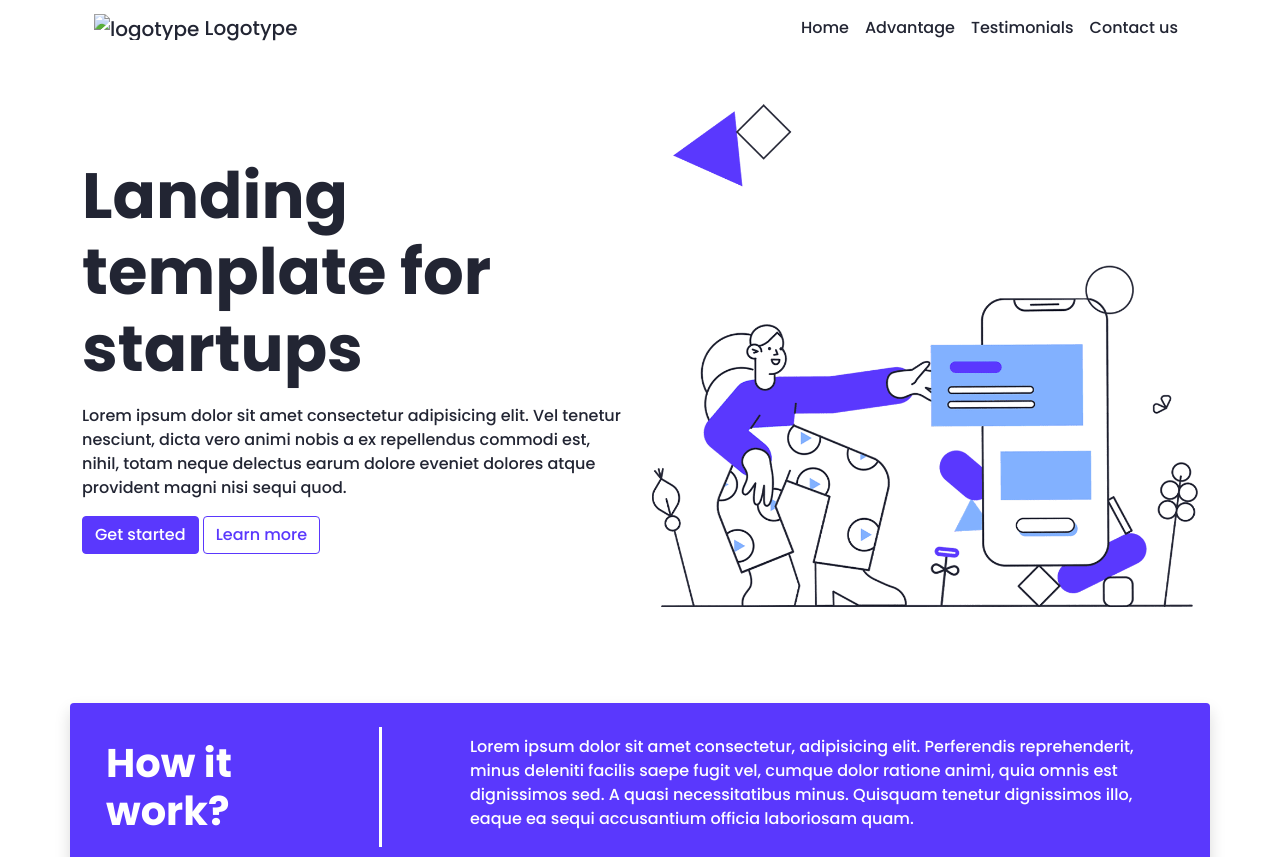
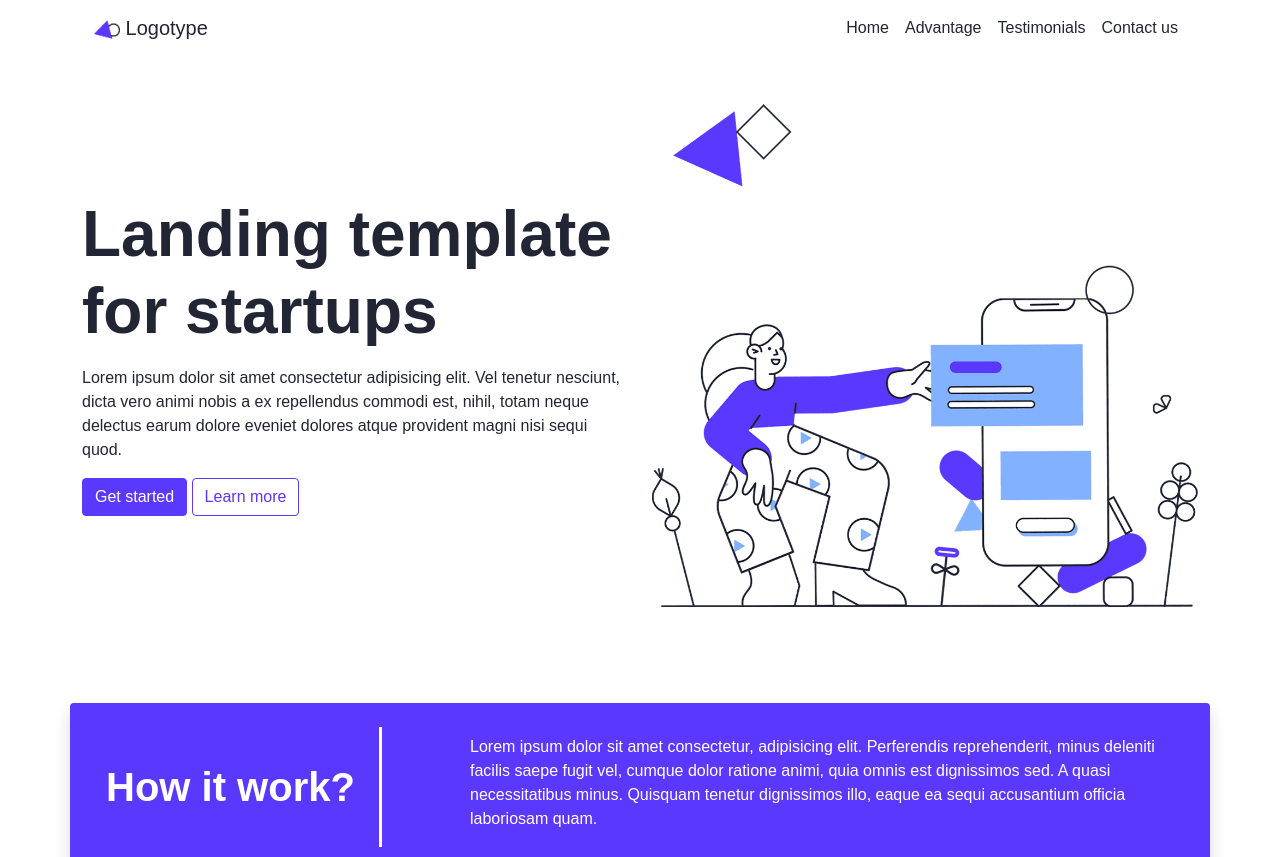
Before and after one commit to vadimmisyuchenko/bootstrap-template, a plain HTML site: page index.html in a window 1280 px wide. Shown: the top 857 px of the page. Drawn offline with nearby package versions, Linux system fonts and the light colour scheme.

Commit message:
Update index.html

```diff
--- a/index.html
+++ b/index.html
@@ -8,7 +8,7 @@
     <meta name="description" content="April - template on clean bootstrap">
 
     <!-- favicon -->
-    <link rel="shortcut icon" href="img/logoipsum.svg" type="image/x-icon">
+    <link rel="shortcut icon" href="img/logo.png" type="image/x-icon">
 
     <!-- bootstrap css -->
     <link href="https://cdn.jsdelivr.net/npm/bootstrap@5.1.3/dist/css/bootstrap.min.css" rel="stylesheet" integrity="sha384-1BmE4kWBq78iYhFldvKuhfTAU6auU8tT94WrHftjDbrCEXSU1oBoqyl2QvZ6jIW3" crossorigin="anonymous">
@@ -26,7 +26,7 @@
     <!-- google fonts -->
     <link rel="preconnect" href="https://fonts.googleapis.com">
     <link rel="preconnect" href="https://fonts.gstatic.com" crossorigin>
-    <link href="https://fonts.googleapis.com/css2?family=Poppins:wght@300;500;700&display=swap" rel="stylesheet">
+    <link href="https://fonts.googleapis.com/css2?family=Nunito:wght@500;900&display=swap" rel="stylesheet">
 
     <!-- custom css -->
     <link rel="stylesheet" href="css/style.css">
@@ -37,7 +37,7 @@
                 <nav class="navbar navbar-expand-lg">
                     <div class="container-fluid">
                         <a class="navbar-brand align-items-center" href="index.html">
-                            <img src="img/logoipsum.svg" alt="logotype" width="auto" height="26" class="d-inline-block align-text-top">
+                            <img src="img/logo.png" alt="logotype" width="auto" height="26" class="d-inline-block align-text-top">
                             Logotype
                           </a>
                       <button class="navbar-toggler" type="button" data-bs-toggle="collapse" data-bs-target="#navbarNav" aria-controls="navbarNav" aria-expanded="false" aria-label="Переключатель навигации">
@@ -276,7 +276,7 @@
             <div class="row align-items-center opacity-75">
               <div class="nav col-12 col-md-3 justify-content-center justify-content-md-start">
                 <a class="navbar-brand align-items-center" href="#">
-                  <img src="img/logoipsum.svg" alt="" width="auto" height="26" class="d-inline-block align-text-top">
+                  <img src="img/logo.png" alt="" width="auto" height="26" class="d-inline-block align-text-top">
                   Logotype
                 </a>
                </div>
```
